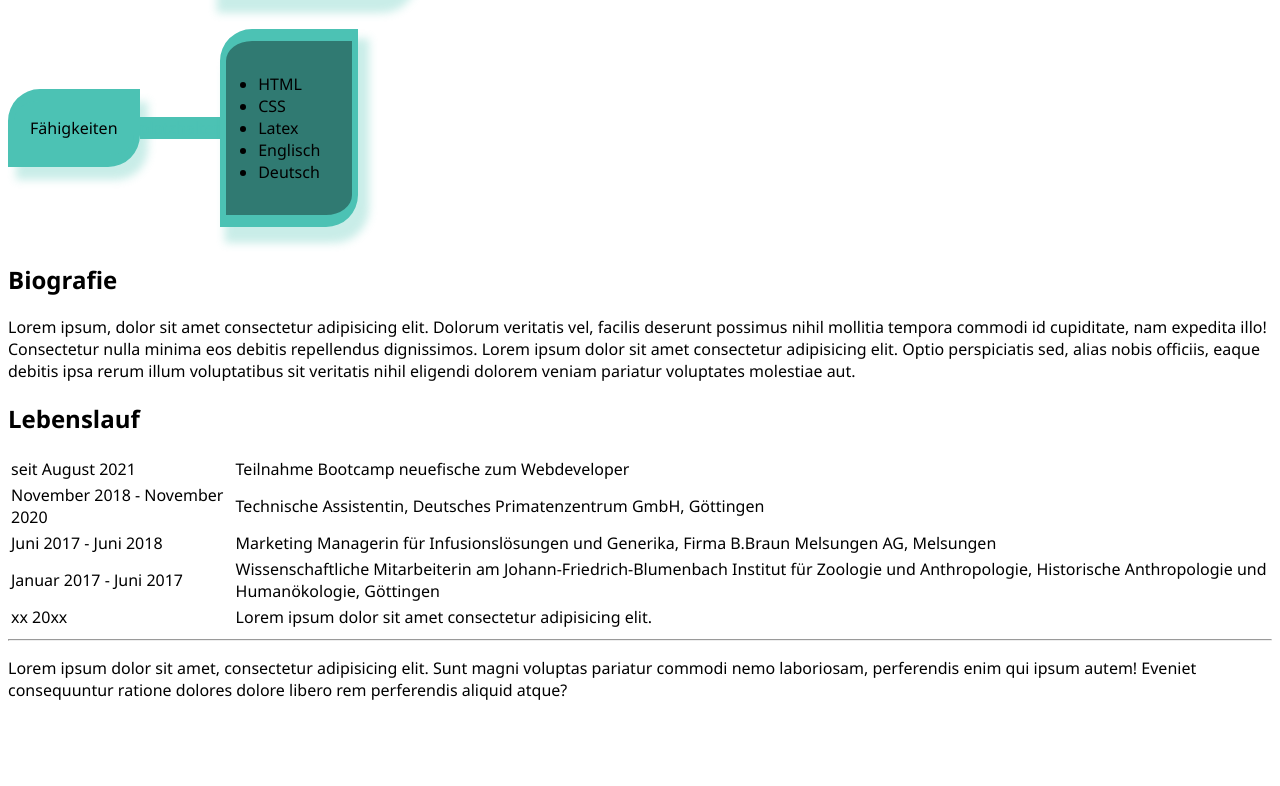
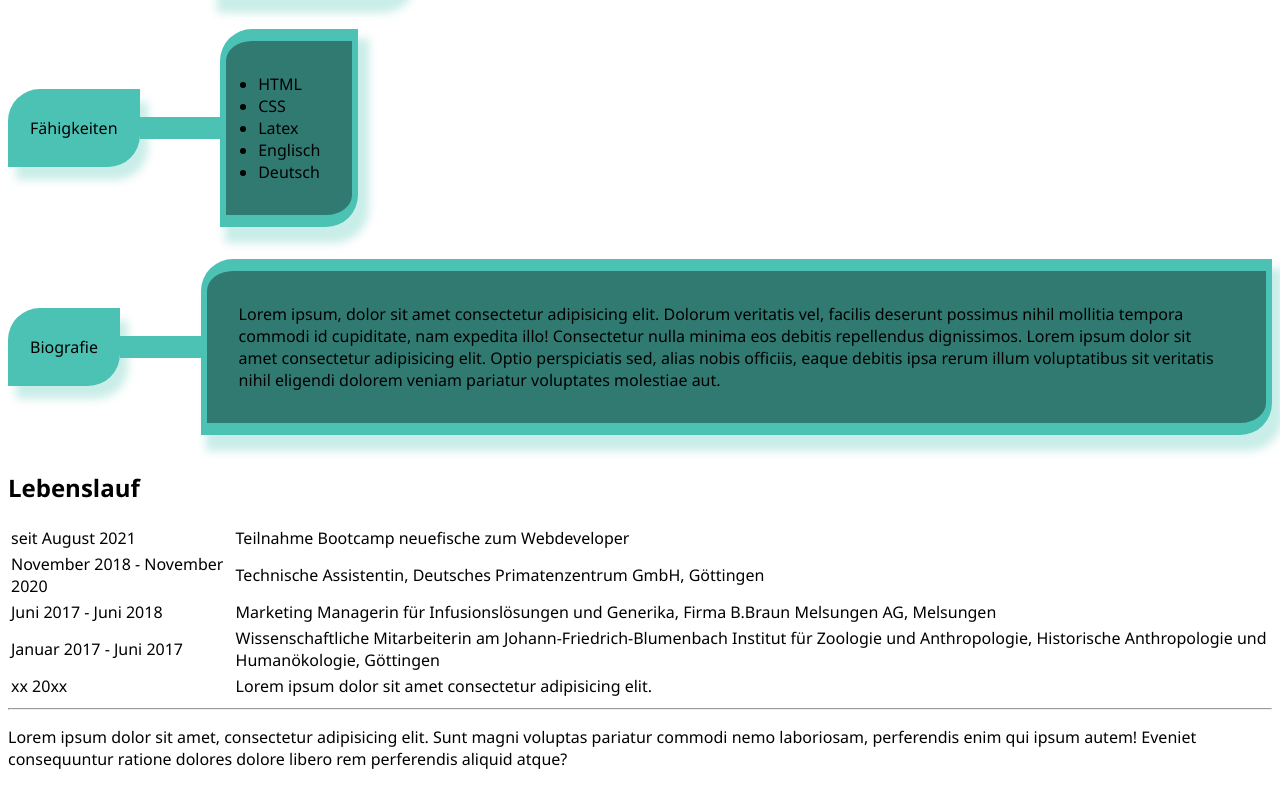
Before and after one commit to stschuessler/personal-website, a plain HTML site: page index.html in a window 1280 px wide. Shown: the part 693-1479 px from the top of the page. Before the commit the page ends 1410 px from the top, so only its background shows below. Drawn offline with Linux system fonts and the light colour scheme.

Commit message:
insert biographie in panel

```diff
--- a/index.html
+++ b/index.html
@@ -81,9 +81,7 @@
                             <li>Deutsch</li>
                          </ul>
                 </div>
-         </div>
-
-
+            </div>
         </section>
 
         <!--<section>
@@ -97,9 +95,20 @@
         </section>
         -->
 
-        <section>
-            <h2 id="biografie">Biografie</h2>
-                <p>Lorem ipsum, dolor sit amet consectetur adipisicing elit. Dolorum veritatis vel, facilis deserunt possimus nihil mollitia tempora commodi id cupiditate, nam expedita illo! Consectetur nulla minima eos debitis repellendus dignissimos. Lorem ipsum dolor sit amet consectetur adipisicing elit. Optio perspiciatis sed, alias nobis officiis, eaque debitis ipsa rerum illum voluptatibus sit veritatis nihil eligendi dolorem veniam pariatur voluptates molestiae aut.</p>
+        <section class="biografie">
+            <div class="panel">
+                <div class="panel-box1">
+                   <p id="biografie" class="panel-p">Biografie</p>
+                </div>
+
+                <div class="panel-box2">
+                   <p class="panel-connection">platzhalter</p>
+                </div>
+
+                <div class="panel-box3">
+                     <p class=biografie-panel-box3>Lorem ipsum, dolor sit amet consectetur adipisicing elit. Dolorum veritatis vel, facilis deserunt possimus nihil mollitia tempora commodi id cupiditate, nam expedita illo! Consectetur nulla minima eos debitis repellendus dignissimos. Lorem ipsum dolor sit amet consectetur adipisicing elit. Optio perspiciatis sed, alias nobis officiis, eaque debitis ipsa rerum illum voluptatibus sit veritatis nihil eligendi dolorem veniam pariatur voluptates molestiae aut.</p>
+                </div>
+            </div>
         </section>
 
         <section>
--- a/stylesheet.css
+++ b/stylesheet.css
@@ -72,7 +72,7 @@ header {
     /* flex-grow: 2 */
 }
 
-.list-interessen, .list-fähigkeiten{
+.list-interessen, .list-fähigkeiten, .biografie-panel-box3{
     padding: 2rem;
     background-color: rgb(48, 122, 114, 48);
     border-radius: 2rem 0rem;
@@ -84,34 +84,6 @@ header {
     /* flex-grow: 1 */
 }
 
-/*
-.interessen-fähigkeiten {
-    display: flex;
-    justify-content: center;
-    flex-flow: wrap;
-
-}
-
-.list {
-    margin: 10px;
-    padding: 10px 20px 0px 10px;
-    background-color: rgb(180, 220, 180);
-    border-radius: 10px;
-
-}
-
-.list>li {
-    background-color: blue;
-    margin: 5px;
-    list-style: none;
-    border-radius: 5px;
-}
-
-.h2-list {
-    margin-top: 0px;
-}
-
-*/
 
 /*
 .kontakt {
```
